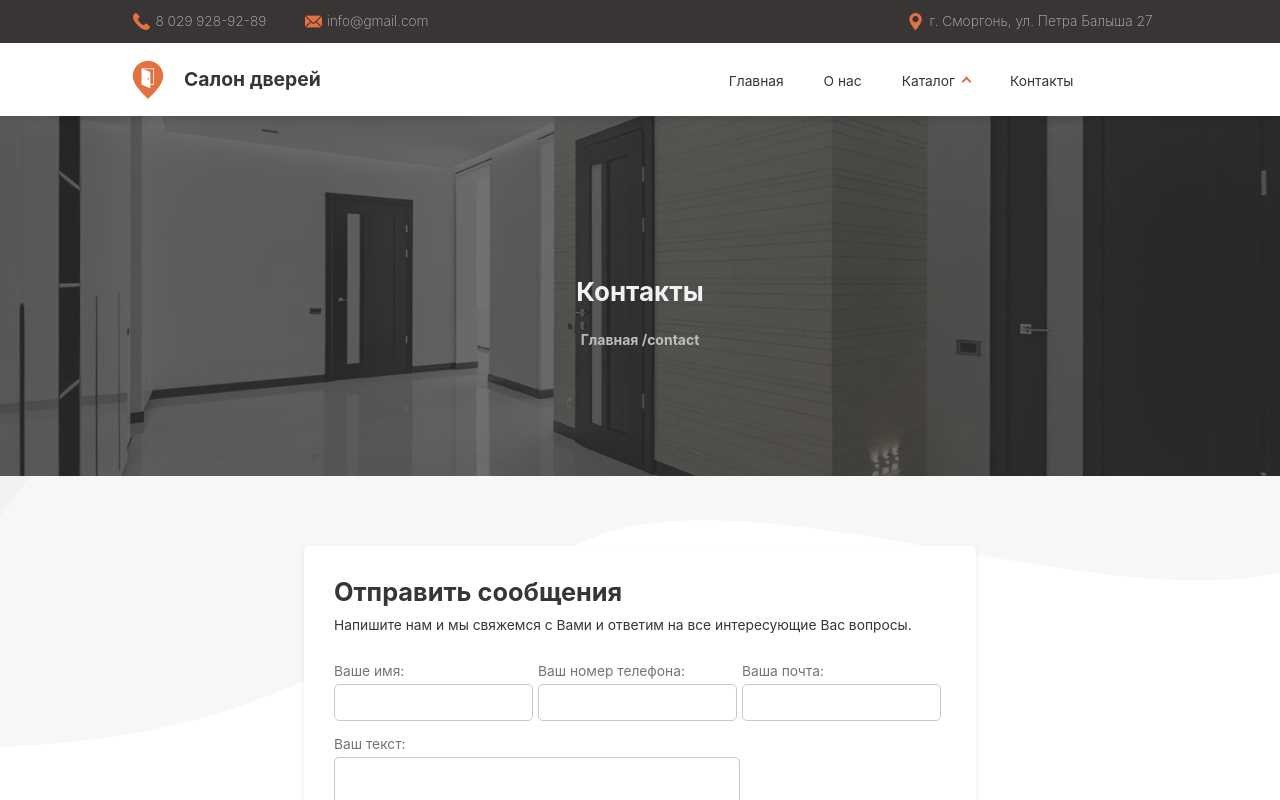
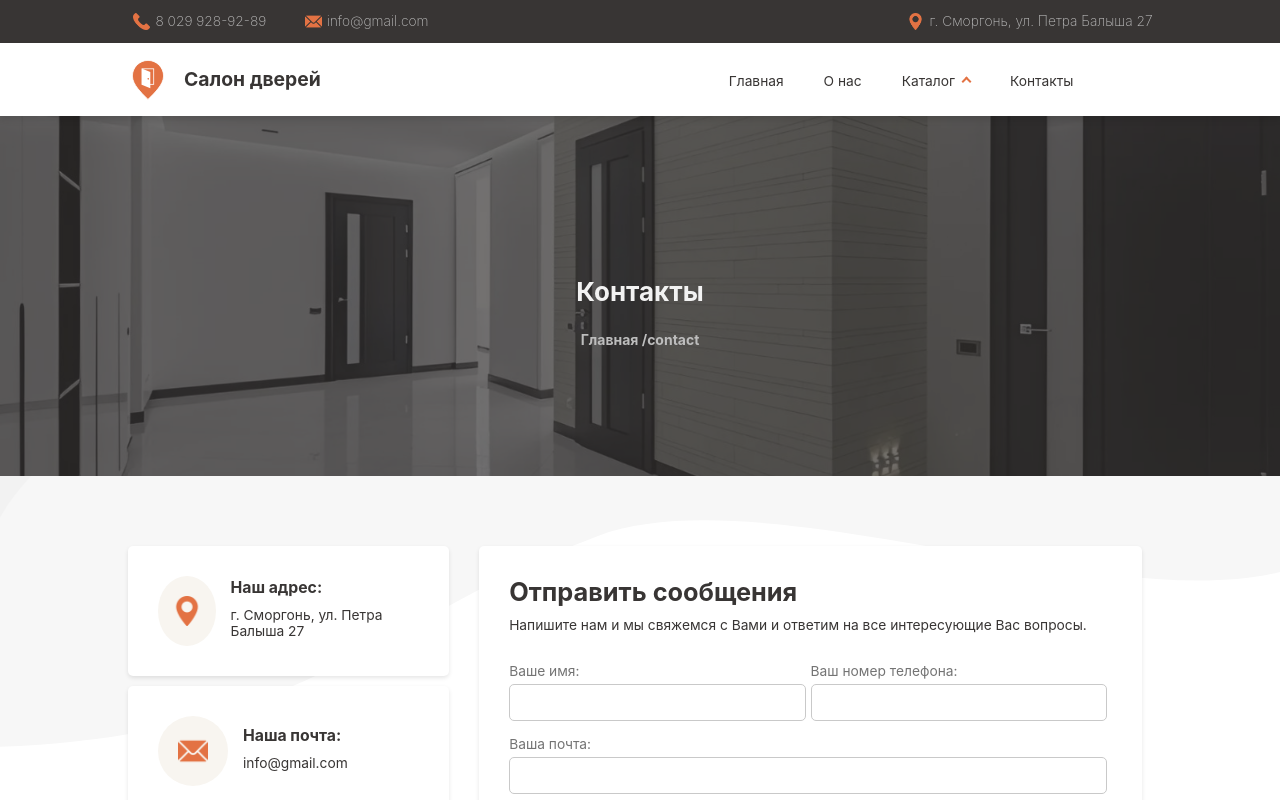
Before and after one commit to WebSVA/Project_Salon_dverey, a React (Create React App) app: page /contact in a window 1280 px wide. Shown: the top 800 px of the page. Built offline with nearby package versions, Linux system fonts and the light colour scheme.

Commit message:
contact card NOT all done

```diff
--- /dev/null
+++ b/src/components/Contacts/ContactCard.js
@@ -0,0 +1,15 @@
+import "../../styles/contact/contact-card.css";
+function ContactCard({ imageSrc, title, description }) {
+    return (
+        <div className="contact-card">
+            <div className="imgContainer">
+            <img src={imageSrc} className="contact-card__image" />
+            </div>
+            <div className="contact-text">
+            <h3 className="contact-card__title">{title}</h3>
+            <p className="contact-card__description">{description}</p>
+            </div>
+        </div>
+    );
+}
+export default ContactCard;
--- /dev/null
+++ b/src/components/Contacts/ContactCardContainer.js
@@ -0,0 +1,30 @@
+import "../../styles/contact/contact-card.css";
+import ContactCard from "./ContactCard";
+import map from "../../assets/maps-and-flags.png"
+import phonecall from "../../assets/phone-call.png"
+import mail from "../../assets/mail.png";
+function ContactCardContainer(){
+    return(
+        <div className="contact-details-container">
+        <div className="ContContainer">
+            <ContactCard
+                imageSrc={map}
+                title="Наш адрес: "
+                description="г. Сморгонь, ул. Петра Балыша 27"
+            />
+            <ContactCard
+                imageSrc = {mail}
+                title = "Наша почта: "
+                description="info@gmail.com"
+            />
+            <ContactCard
+                imageSrc = {phonecall}
+                title = "Наш нoмер телефона:"
+                description="8 029 928-92-89"
+            />
+        </div>
+        </div>
+    )
+}
+
+export default ContactCardContainer;
--- a/src/pages/ContactPage.js
+++ b/src/pages/ContactPage.js
@@ -3,6 +3,7 @@ import ContactMap from "../components/ContactMap";
 import Email from "../Email";
 import "../styles/contact/contact.css"
 import "../styles/contact/contactForm.css"
+import ContactCardContainer from "../components/Contacts/ContactCardContainer";
 import {Helmet} from "react-helmet";
 
 function ContactPage(){
@@ -23,6 +24,7 @@ function ContactPage(){
         <Breadcrumbs title="Контакты" />
         <div className="contact-container-all">
                 <div className="contact-container">
+                    <ContactCardContainer/>
                      <div className="email-contact-container">
                      <Email></Email>
                      </div>
--- /dev/null
+++ b/src/styles/contact/contact-card.css
@@ -0,0 +1,51 @@
+.contact-card {
+    background-color: white;
+    border-radius: 5px;
+    box-shadow: 0 2px 4px rgba(0, 0, 0, 0.1);
+    padding: 30px;
+    display: flex;
+    align-items: center;
+    justify-content: flex-start;
+    margin: 10px 0;
+}
+
+
+.contact-text{
+    display: flex;
+    flex-direction: column;
+    gap: 10px;
+}
+
+.imgContainer{
+    background-color: #F8F5F0;
+    border-radius: 50%;
+    display: flex;
+    justify-content: center;
+    align-items: center;
+    width: 70px;
+    height: 70px;
+    margin-right: 15px;
+
+}
+.contact-card__image {
+   width: 30px;
+   height: 30px;
+    /* border-radius: 50%;
+    background-color: #f5f5f5;
+    display: flex;
+    justify-content: center;
+    align-items: center;
+    margin-right: 15px;  */
+}
+
+.contact-card__title {
+    font: 700 calc(14px + 2 * (100vw/1440)) Inter, sans-serif;
+    color: #383534;
+    margin: 0;
+}
+
+.contact-card__description {
+    font: 400 calc(12px + 2 * (100vw/1440)) Inter, sans-serif;
+    color: #383534; /* Цвет описания */
+
+}
--- a/src/styles/contact/contact.css
+++ b/src/styles/contact/contact.css
@@ -1,16 +1,18 @@
 .conmap{
 
-    margin-bottom: 110px;
+    margin-bottom: 60px;
 }
 
 .contact-container-all{
     display: flex;
     flex-direction: row;
     justify-content: center;
+    margin: 60px 0px;
 }
 .contact-container{
     display: flex;
     flex-direction: row;
     justify-content: center;
     width: 80%;
+    gap: 20px;
 }
--- a/src/styles/contact/contactform.css
+++ b/src/styles/contact/contactform.css
@@ -6,4 +6,5 @@
     background-color: white;
     border-radius: 5px;
     box-shadow: 0 2px 4px rgba(0, 0, 0, 0.1);
+    width: 750px;
 }
```
